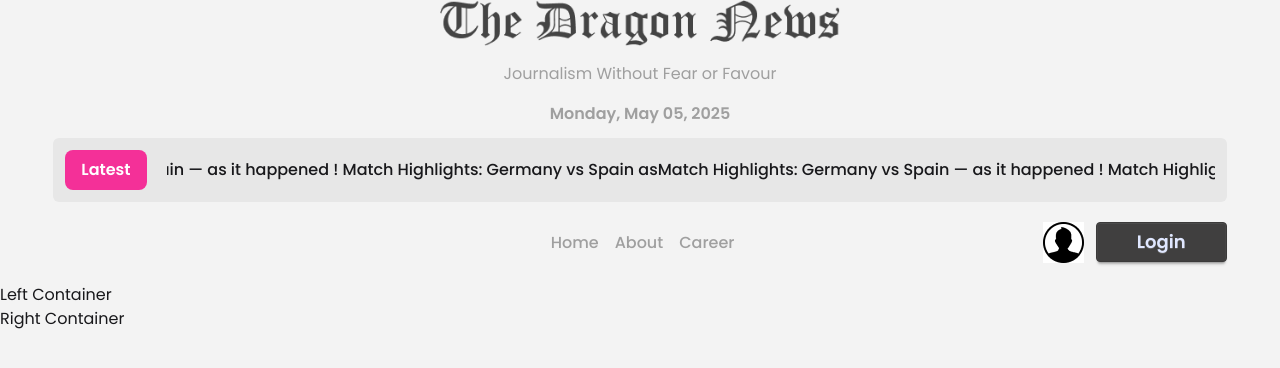
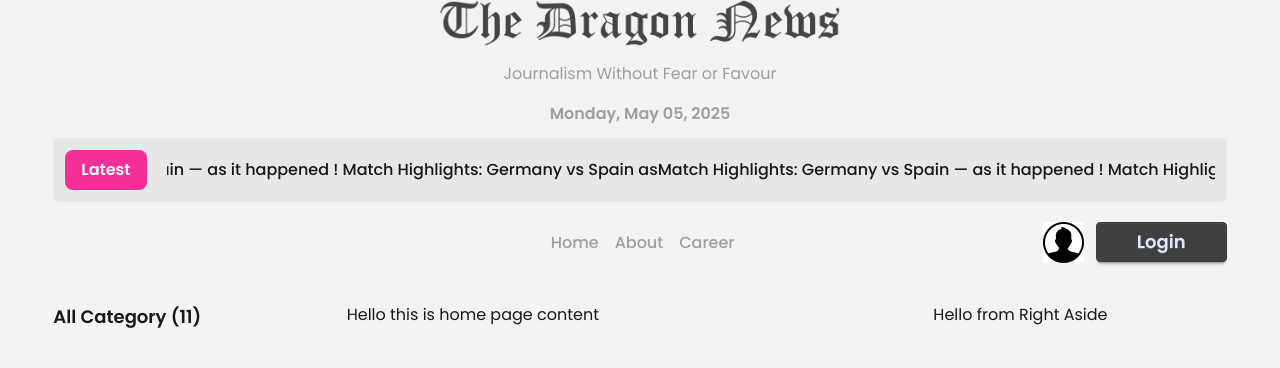
Before and after one commit to soponalways/dragon-news, a React (Vite) app: page / in a window 1280 px wide. Shown: the top 368 px of the page. Built offline with nearby package versions, Linux system fonts and the light colour scheme.

Commit message:
desgin grid layout and fetch categories

```diff
--- /dev/null
+++ b/src/Components/Categories.jsx
@@ -0,0 +1,14 @@
+import React, { use } from 'react';
+
+const categoriesPromise = fetch('/categories.json').then(res => res.json());
+
+const Categories = () => {
+    const categories = use(categoriesPromise);
+    return (
+        <div>
+            <h3 className='text-lg font-semibold'>All Category ({categories.length})</h3>
+        </div>
+    );
+};
+
+export default Categories;
--- /dev/null
+++ b/src/Components/Homelayout/LeftAside.jsx
@@ -0,0 +1,12 @@
+import React from 'react';
+import Categories from '../Categories';
+
+const LeftAside = () => {
+    return (
+        <div>
+            <Categories/>
+        </div>
+    );
+};
+
+export default LeftAside;
--- /dev/null
+++ b/src/Components/Homelayout/RightAside.jsx
@@ -0,0 +1,11 @@
+import React from 'react';
+
+const RightAside = () => {
+    return (
+        <div>
+            Hello from Right Aside
+        </div>
+    );
+};
+
+export default RightAside;
--- a/src/Routes/Routes.jsx
+++ b/src/Routes/Routes.jsx
@@ -2,11 +2,18 @@
 import HomeLayout from "../layouts/HomeLayout/HomeLayout";
 import AuthLayout from "../layouts/AuthLayout/AuthLayout";
 import NewsLayout from "../layouts/NewsLayout/NewsLayout";
+import Home from "../pages/Home";
 
 const router = createBrowserRouter([
     {
         path: '/',
-        Component: HomeLayout
+        Component: HomeLayout,
+        children : [
+            {
+                index: true,
+                Component: Home
+            }
+        ]
     },
     {
         path: '/auth',
--- a/src/layouts/HomeLayout/HomeLayout.jsx
+++ b/src/layouts/HomeLayout/HomeLayout.jsx
@@ -3,11 +3,13 @@
 import { Outlet } from 'react-router';
 import LatestNews from '../../Components/LatestNews';
 import Navbar from '../../Components/Navbar';
+import LeftAside from '../../Components/Homelayout/LeftAside';
+import RightAside from '../../Components/Homelayout/RightAside';
 
 const HomeLayout = () => {
     return (
-        <div>
-            <header className='w-11/12 mx-auto'>
+        <div className='w-11/12 mx-auto'>
+            <header>
                 <Header></Header>
                 <section>
                     <LatestNews></LatestNews>
@@ -16,10 +18,16 @@
                     <Navbar></Navbar>
                 </nav>
             </header>
-            <main>
-                <section className="left">Left Container</section>
-                <section className="main"><Outlet></Outlet></section>
-                <section className="right">Right Container</section>
+            <main className='grid grid-cols-12 my-10'>
+                <aside className='col-span-3'>
+                    <LeftAside></LeftAside>
+                </aside>
+                <section className="main col-span-6">
+                    <Outlet></Outlet>
+                </section>
+                <aside className='col-span-3'>
+                    <RightAside></RightAside>
+                </aside>
             </main>
         </div>
     );
--- /dev/null
+++ b/src/pages/Home.jsx
@@ -0,0 +1,11 @@
+import React from 'react';
+
+const Home = () => {
+    return (
+        <div>
+            Hello this is home page content
+        </div>
+    );
+};
+
+export default Home;
```
